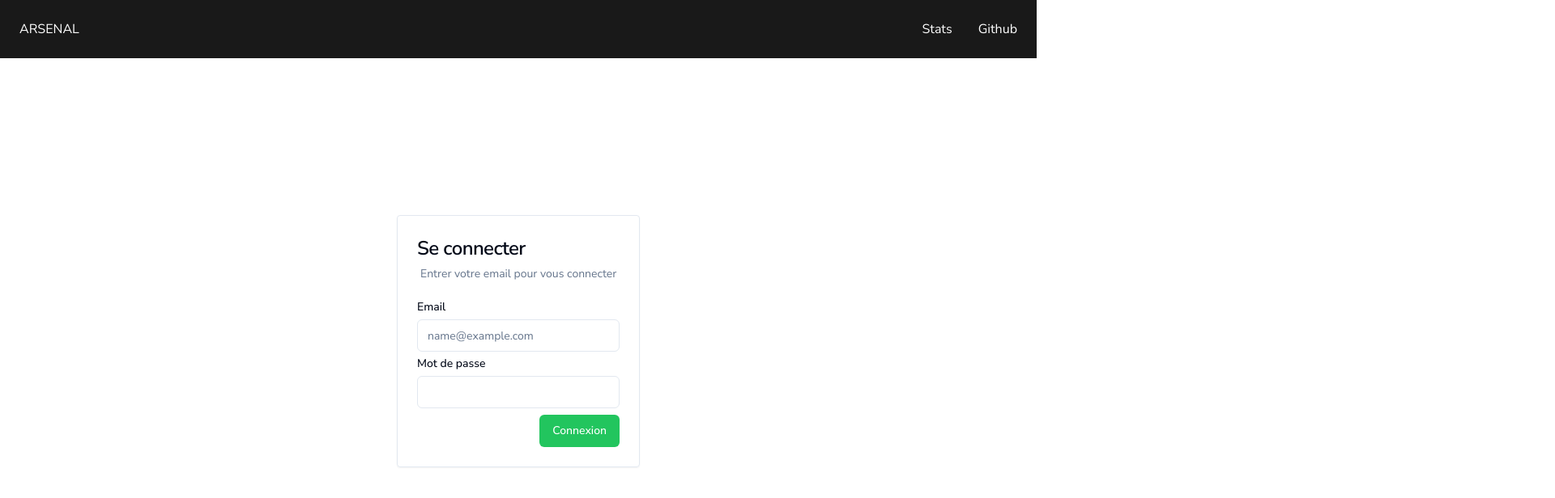
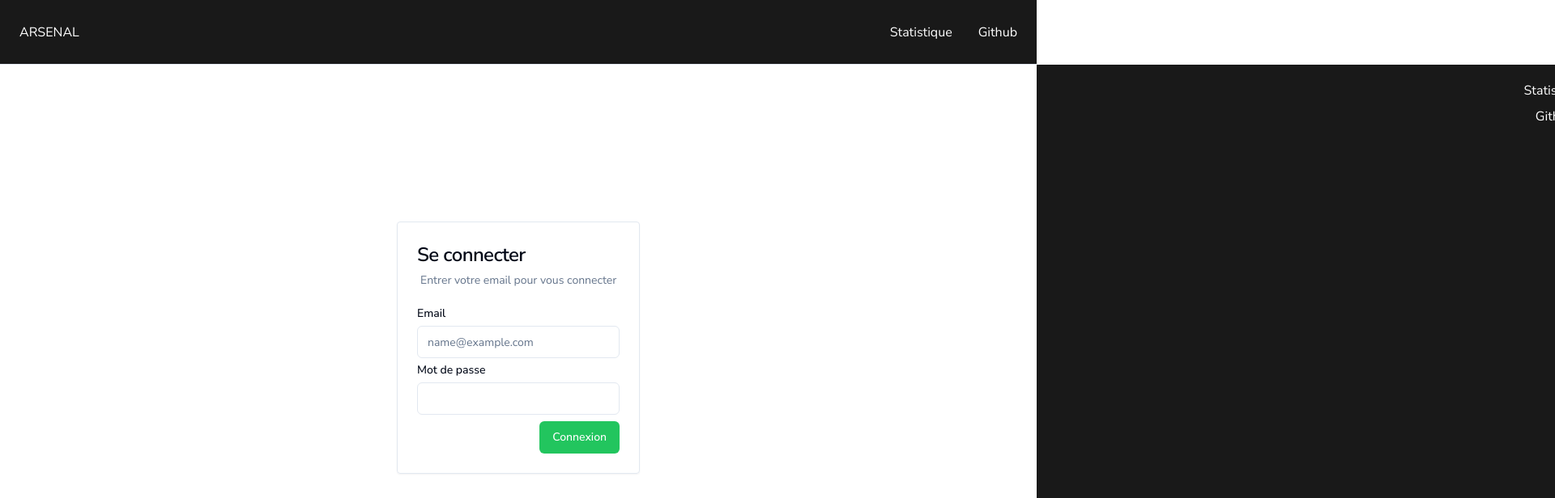
Before and after one commit to gwenael9/my-arsenal-app, a Next.js app in the folder frontend/: page /admin/login in a window 1280 px wide. Shown: the top 616 px of the page at 81% size, 1920 px wide, since content can reach past the window. Built offline with nearby package versions, Linux system fonts and the light colour scheme; no server answers.

Commit message:
nav mobile

```diff
--- a/frontend/src/components/Layout/Header.tsx
+++ b/frontend/src/components/Layout/Header.tsx
@@ -1,5 +1,6 @@
+import { AlignJustify, X } from "lucide-react";
 import Link from "next/link";
-import { useState } from "react";
+import { useEffect, useState } from "react";
 
 export default function Header() {
   const [isOpen, setIsOpen] = useState(false);
@@ -8,9 +9,31 @@ export default function Header() {
     setIsOpen(!isOpen);
   };
 
+  const handleCloseButton = () => {
+    setIsOpen(false);
+  };
+
+  // ferme la nav mobile quand on resize l'écran
+  useEffect(() => {
+    window.addEventListener("resize", handleCloseButton);
+    return () => {
+      window.removeEventListener("resize", handleCloseButton);
+    };
+  }, []);
+
+  const navLink = [
+    { name: "Statistique", link: "/statistique" },
+    {
+      name: "Github",
+      link: "https://github.com/gwenael9/my-arsenal-app",
+      target: "_blank",
+      rel: "noopener noreferrer",
+    },
+  ];
+
   return (
-    <header className="sticky top-0 left-0 right-0 p-6 bg-tertiary">
-      <div className="flex mx-auto items-center justify-between text-white">
+    <>
+      <header className="p-6 bg-tertiary flex justify-between items-center text-white h-20 border-b">
         <div className="flex justify-between items-center gap-2.5">
           <Link href="/" className="">
             <span className="md:hidden font-bold">AFC</span>
@@ -18,45 +41,44 @@ export default function Header() {
           </Link>
         </div>
 
-        {/* burger */}
+        <nav className={`items-center space-x-8 hidden md:inline`}>
+          {navLink.map((n, index) => (
+            <Link key={index} href={n.link} target={n.target} rel={n.rel}>
+              {n.name}
+            </Link>
+          ))}
+        </nav>
+
         <div className="md:hidden">
           <button onClick={burgerMenu}>
-            <span className="material-symbols-outlined">Menu</span>
+            {!isOpen ? (
+              <AlignJustify color="white" height={24} />
+            ) : (
+              <X color="white" height={24} />
+            )}
           </button>
         </div>
+      </header>
 
-        {/* Desktop Menu */}
-        <nav
-          className={`items-center space-x-8 hidden md:inline ${
-            isOpen ? "hidden" : "block"
-          }`}
-        >
-          <Link href="/statistique">Stats</Link>
-          <a
-            href="https://github.com/gwenael9/my-arsenal-app"
-            target="_blank"
-            rel="noopener noreferrer"
-          >
-            Github
-          </a>
-        </nav>
-
-        {/* Mobile Menu */}
-        {isOpen && (
-          <div className="md:hidden block absolute top-full left-0 right-0 bg-tertiary py-2 px-6 overflow-hidden animate-slide-down">
-            <div className="flex justify-center flex-col items-center gap-2">
-              <Link href="/statistique">Stats</Link>
-              <a
-                href="https://github.com/gwenael9/my-arsenal-app"
-                target="_blank"
-                rel="noopener noreferrer"
-              >
-                Github
-              </a>
-            </div>
+      {/* Mobile Menu */}
+      <div
+        className={`absolute top-20 bottom-0 z-50 w-full transition-all duration-300 ease-in-out text-white ${
+          isOpen ? "left-0" : "left-full"
+        }`}
+      >
+        <div className="h-full w-full bg-tertiary p-5 flex flex-col gap-10">
+          <div className="flex justify-center flex-col items-center gap-2">
+            {navLink.map((n, index) => (
+              <Link key={index} href={n.link} target={n.target} rel={n.rel}>
+                {n.name}
+              </Link>
+            ))}
           </div>
-        )}
+          <div className="flex-grow"></div>
+          <hr />
+          {/* placer un footer style copyright 2024 Gwenael Guého */}
+        </div>
       </div>
-    </header>
+    </>
   );
 }
```
